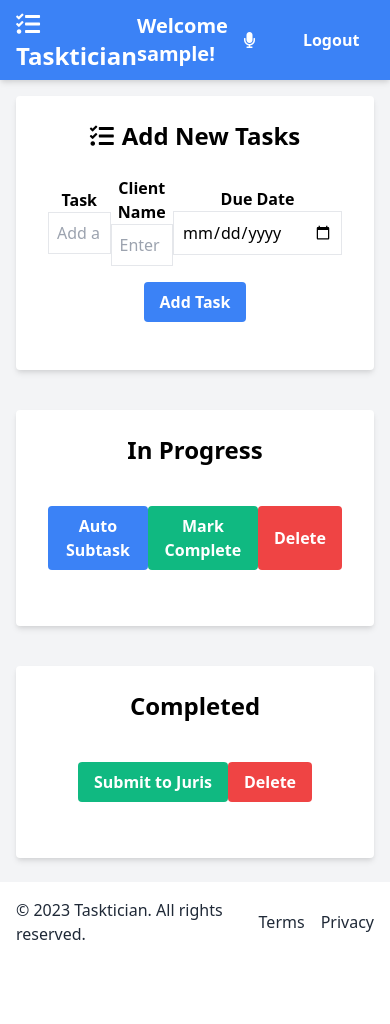
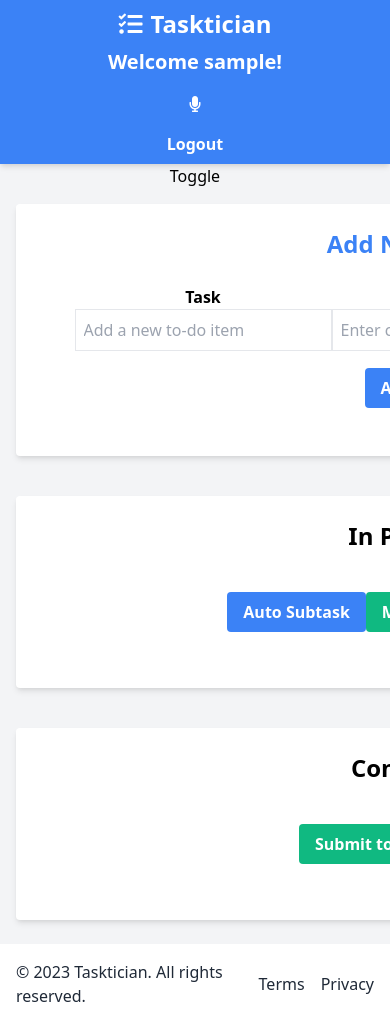
Before and after one commit to halfprice06/tasktician, a FastAPI app: template templates/home.html in a window 390 px wide. Before the commit the page ends 940 px from the top, so only its background shows below. Run offline with FastAPI, Linux system fonts and the light colour scheme; the template is opened without the code that fills it: most values are stand-ins (such as "Sample title", 1, 10 or a date in 2020); some libraries are stand-ins or nearby versions.

Commit message:
mobile optimizations and fixed check all boxes

```diff
--- a/main.py
+++ b/main.py
@@ -134,23 +134,19 @@
     create_todo(db, content=content, user_id=current_user.id, client=client, date=date)
     todos = models.get_todos(db, current_user.id)  # Get all todos
     context = {"request": request, "items": todos}  # Change "item" to "items"
-    return templates.TemplateResponse("todo.html", context)
+    return templates.TemplateResponse("in_progress.html", context)
 
 @app.get("/get_all_todos", response_class=HTMLResponse)
 def get_all_todos(request: Request, db: Session = Depends(get_db), current_user: User = Depends(get_current_user)):
     todos = models.get_todos(db, current_user.id)
-    print(f"Todos: {todos}")
     context = {"request": request, "items": todos, "username": current_user.username}
-    print(templates.TemplateResponse("todo.html", context))
-    return templates.TemplateResponse("todo.html", context)
+    return templates.TemplateResponse("in_progress.html", context)
 
 @app.get("/get_all_complete_todos", response_class=HTMLResponse)
 def get_all_complete_todos(request: Request, db: Session = Depends(get_db), current_user: User = Depends(get_current_user)):
     todos = models.get_complete_todos(db, current_user.id)
-    print(f"Todos: {todos}")
     context = {"request": request, "items": todos, "username": current_user.username}
-    print(templates.TemplateResponse("todo.html", context))
-    return templates.TemplateResponse("todo.html", context)
+    return templates.TemplateResponse("completed.html", context)
 
 
 @app.get("/edit/{item_id}", response_class=HTMLResponse)
@@ -174,14 +170,14 @@
         delete_todo(db, item_id)
     todos = models.get_todos(db, current_user.id)  # Get all todos after deletion
     context = {"request": request, "items": todos}  # Change "item" to "items"
-    return templates.TemplateResponse("todo.html", context)
+    return templates.TemplateResponse("in_progress.html", context)
 
 @app.post("/mark_complete", response_class=HTMLResponse)
 def mark_complete(request: Request, item_ids: List[int] = Body(...), db: Session = Depends(get_db), current_user: User = Depends(get_current_user)):
     for item_id in item_ids:
         todo = update_todo(db, item_id, completed=True)
     context = {"request": request, "item": todo}
-    return templates.TemplateResponse("todo.html", context)
+    return templates.TemplateResponse("completed.html", context)
 
 @app.post("/register", response_class=HTMLResponse)
 def create_user(request: Request, username: str = Form(...), password: str = Form(...), confirm_password: str = Form(...), registration_code: str = Form(...), db: Session = Depends(get_db)):
--- a/templates/home.html
+++ b/templates/home.html
@@ -10,17 +10,18 @@
     <link rel="stylesheet" type="text/css" href="/static/styles.css">
     <script src="https://unpkg.com/htmx.org"></script>
     <script src="https://unpkg.com/htmx.org/dist/ext/ws.js"></script>
+    <script src="https://ajax.googleapis.com/ajax/libs/jquery/3.5.1/jquery.min.js"></script>
 
 </head>
 <body class="bg-gray-100 flex flex-col min-h-screen">
     <header class="bg-blue-500 text-white py-2 px-4 shadow-md">
-        <div class="container mx-auto flex justify-between items-center">
-            <a href="/home" class="font-bold text-2xl text-white">
+        <div class="container mx-auto flex flex-col md:flex-row justify-between items-center">
+            <a href="/home" class="font-bold text-2xl text-white mb-2 md:mb-0">
                 <i class="fas fa-tasks pr-2 "></i>Tasktician
             </a>
-            <div class="font-bold text-xl text-white">  Welcome {{ username }}! </div>
+            <div class="font-bold text-xl text-white mb-2 md:mb-0">Welcome {{ username }}!</div>
             <nav>
-                <ul class="flex space-x-4 items-center">
+                <ul class="flex flex-col md:flex-row space-y-2 md:space-y-0 md:space-x-4 items-center">
                     <li><button hx-get="/toggle-microphone" hx-swap="innerHTML" hx-trigger="click" class="text-white hover:text-blue-500 font-bold py-2 px-4 rounded">
                         <i class="fas fa-microphone"></i>
                     </button></li>
@@ -29,9 +30,10 @@
             </nav>
         </div>
     </header>
-    <div class="container mx-auto p-4 max-w-5xl flex-grow">
-        <div class="bg-white shadow-md rounded px-8 pt-6 pb-8 mb-2">
-            <h1 class="text-2xl font-bold mb-6 text-center"><i class="fas fa-tasks pr-2"></i>Add New Tasks</h1>
+    <button id="toggleButton">Toggle</button>
+    <div id="collapsibleContainer" class="container mx-auto p-4 max-w-5xl flex-grow overflow-x-auto">
+        <div class="bg-white shadow-md rounded px-8 pt-6 pb-8 mb-2" style="min-width: 800px;">
+            <h1 class="text-2xl font-bold mb-6 text-center text-blue-500">Add New Tasks</h1>
             <form hx-post="/add/" hx-target="#todo-list" hx-swap="innerHTML" class="mb-4">
                 <div class="flex justify-center items-center mb-4">
                     <div>
@@ -55,8 +57,8 @@
             </form>
         </div>
     </div>
-    <div class="container mx-auto p-4 max-w-5xl flex-grow">
-        <div class="bg-white shadow-md rounded px-8 pt-6 pb-8 mb-2">
+    <div class="container mx-auto p-4 max-w-5xl flex-grow overflow-x-auto">
+        <div class="bg-white shadow-md rounded px-8 pt-6 pb-8 mb-2" style="min-width: 800px;">
             <h1 class="text-2xl font-bold mb-6 text-center">In Progress</h1>
 
             <div id="todo-list" hx-get="/get_all_todos" hx-swap="innerHTML" hx-trigger="load">
@@ -79,12 +81,12 @@
             </div>
         </div>
     </div>
-    <div class="container mx-auto p-4 max-w-5xl flex-grow">
-        <div class="bg-white shadow-md rounded px-8 pt-6 pb-8 mb-2">
+    <div class="container mx-auto p-4 max-w-5xl flex-grow overflow-x-auto">
+        <div class="bg-white shadow-md rounded px-8 pt-6 pb-8 mb-2" style="min-width: 800px;">
             <h1 class="text-2xl font-bold mb-6 text-center">Completed</h1>
-            <form id="completed-list" hx-get="/get_all_complete_todos" hx-swap="innerHTML" hx-trigger="load">
+            <div id="completed-list" hx-get="/get_all_complete_todos" hx-swap="innerHTML" hx-trigger="load">
                 <!-- Completed items will be loaded here -->
-            </form>
+            </div>
             <div class="flex justify-center">
 
                 <button id="submit-juris-btn" class="bg-green-500 hover:bg-green-700 text-white font-bold py-2 px-4 rounded mt-4 mb-6">
@@ -204,6 +206,34 @@
                 console.error('Error:', error);
             });
         });
-     </script>
+
+    </script>
+    <script>
+        $(document).ready(function(){
+          $("#toggleButton").click(function(){
+            $("#collapsibleContainer").slideToggle("fast");
+          });
+        });
+    </script>
+    <script>
+        // Modularize your code
+        function toggleCheckboxes(tableId) {
+            var table = document.getElementById(tableId);
+            var checkboxes = table.getElementsByClassName('todo-checkbox');
+            for (var i = 0; i < checkboxes.length; i++) {
+                checkboxes[i].checked = !checkboxes[i].checked;
+            }
+        }
+
+        // Use event delegation
+        document.addEventListener('click', function(e) {
+            if(e.target && e.target.id == 'select-all-completed') {
+                toggleCheckboxes('completed-table');
+            }
+            else if(e.target && e.target.id == 'select-all-todo') {
+                toggleCheckboxes('todo-table');
+            }
+        });
+    </script>
 </body>
 </html>
--- a/templates/todo.html
+++ b/templates/in_progress.html
@@ -1,10 +1,10 @@
 
 
-<table class="table-fixed w-full">
+<table id="todo-table" class="table-fixed w-full">
     <thead>
         <tr>
             <th class="w-1/12 text-center border-4 border-gray-200">
-                <button style="font-size: 0.75em;" title="Select all">✔️</button>
+                <button id="select-all-todo" style="font-size: 0.75em;" title="Select all">✔️</button>
             </th>
             <th class="w-6/12 text-center border-4 border-gray-200">Task</th> <!-- Increased width -->
             <th class="w-2/12 border-4 border-gray-200">Client</th> <!-- Decreased width -->
--- a/templates/landing.html
+++ b/templates/landing.html
@@ -56,7 +56,7 @@
     </div>
     <footer class="bg-white text-gray-800 p-4">
         <div class="container mx-auto flex justify-between items-center">
-            <p>© 2023 Tasktician. All rights reserved.</p>
+            <p>© 2023 tasktician. All rights reserved.</p>
             <nav>
                 <ul class="flex space-x-4">
                     <li><a href="/terms" class="hover:text-blue-500">Terms</a></li>
```
Also changed, not shown: templates/completed.html (+29 -11 lines).
